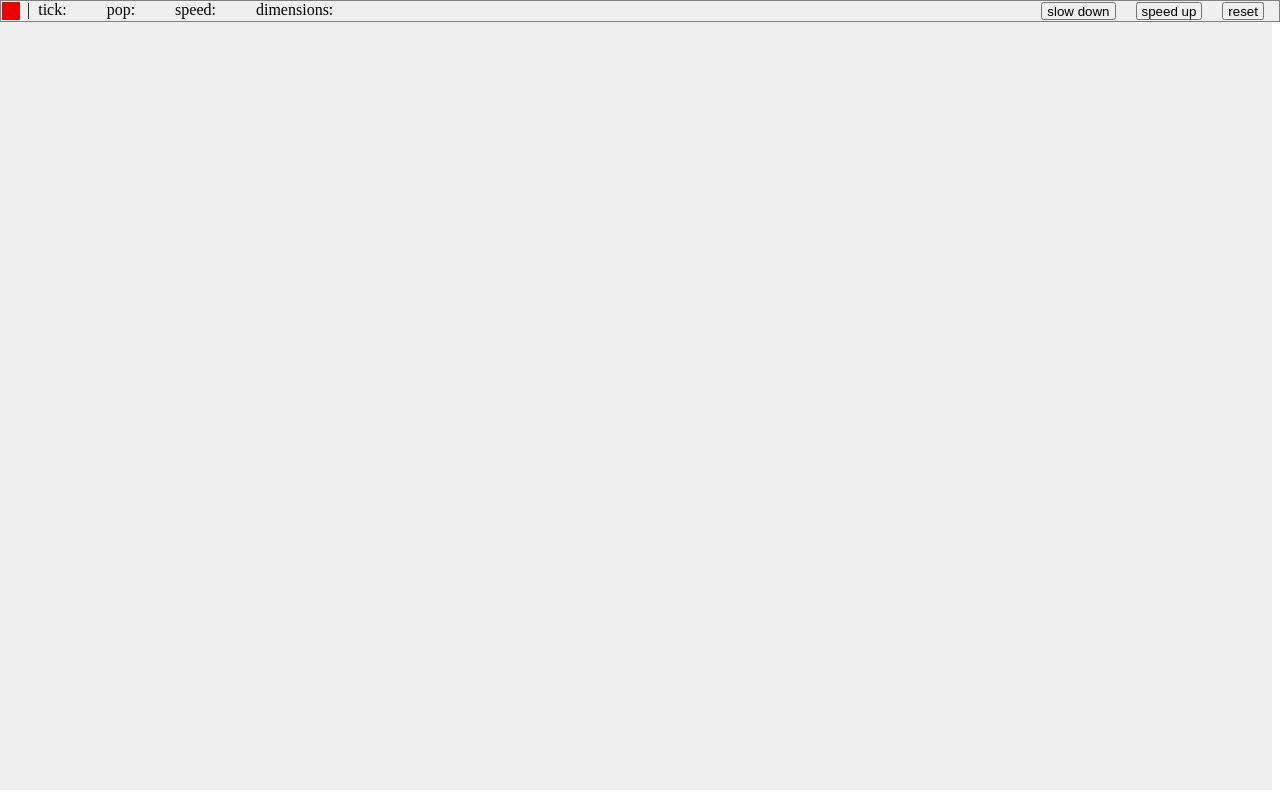
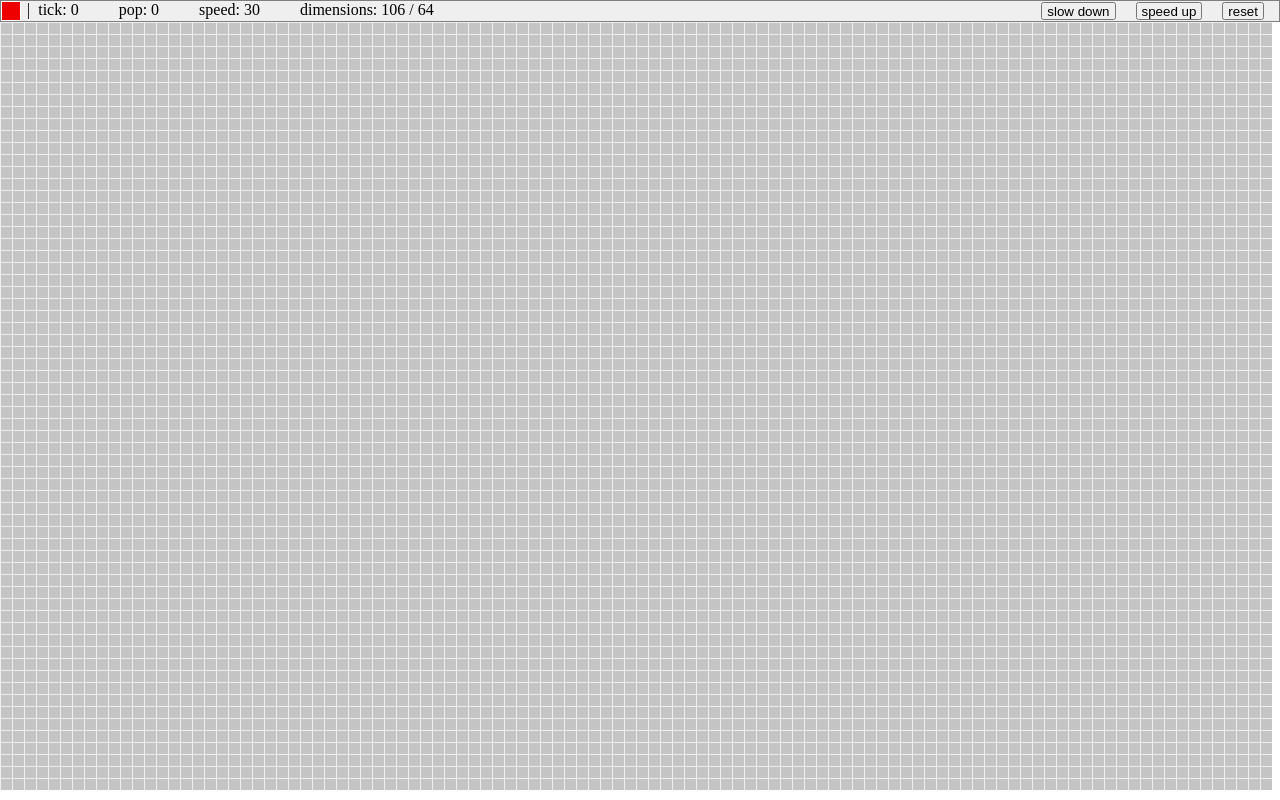
Before and after one commit to coder13/GameofLife, a website: page index.html in a window 1280 px wide. Drawn offline with nearby package versions, Linux system fonts and the light colour scheme; no server answers.

Commit message:
setup with socket.io

```diff
--- a/index.html
+++ b/index.html
@@ -1,6 +1,7 @@
 <html>
 <head>
 	<title>Game Of Life</title>
+    <script src="/socket.io/socket.io.js"></script>
 	<script src="js/jquery-2.1.0.js"></script>
 	<script src="js/client.js"></script>
 
--- a/server.js
+++ b/server.js
@@ -14,7 +14,6 @@ var app = {
 
 var server = http.createServer(function(req, res) {
     try {
-
         if (req.url == "/") {
             res.writeHead(200, { "Content-type": "text/html"});
             res.end(fs.readFileSync(__dirname + "/index.html"));
@@ -35,7 +34,7 @@ var server = http.createServer(function(req, res) {
 });
 
 socketIO.listen(server).on("connection", function (client) {
-   console.log("client connected with id: " + clients.toString());
+   console.log("client connected with id: " + client.id);
 
 }).set("log level", 1);
 
```
